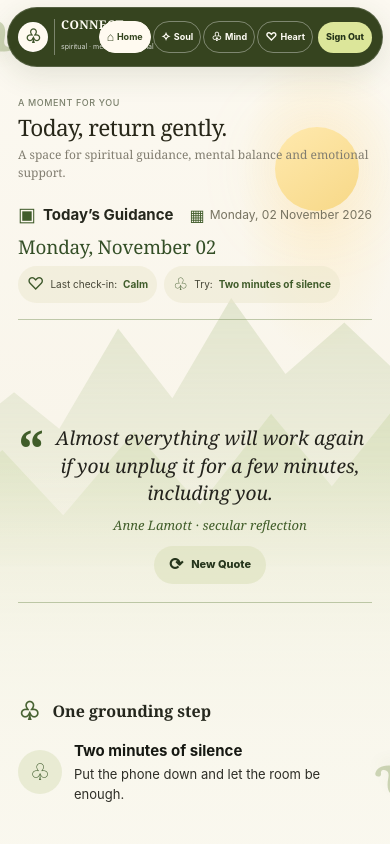
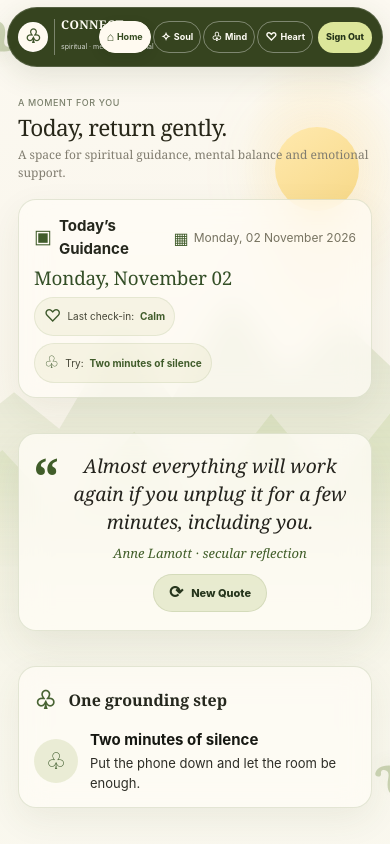
Before and after one commit to Likhitareddy17/Connect, a Flask app: page / in a window 390 px wide. Run offline with Flask 3, Linux system fonts and the light colour scheme; a user stored in the database is signed in; data that the repository does not hold is empty; some libraries are stand-ins or nearby versions.

Commit message:
style: add floating glass surfaces and responsive home interactions

```diff
--- a/static/home.css
+++ b/static/home.css
@@ -855,3 +855,140 @@
     font-size: 1.18rem;
   }
 }
+
+
+/* Floating wellness dashboard surfaces — light glass, no hard section dividers. */
+.home-page .home-content {
+  max-width: 1240px;
+  row-gap: clamp(12px, 1.8vh, 20px);
+  grid-template-rows: auto auto minmax(150px, 1fr) auto;
+}
+
+.home-page .daily-guidance,
+.home-page .reflection-section,
+.home-page .grounding-section {
+  border: 1px solid rgba(111, 137, 77, .19);
+  border-radius: 22px;
+  background: rgba(255, 253, 246, .68);
+  box-shadow: 0 12px 34px rgba(65, 76, 43, .075);
+  -webkit-backdrop-filter: blur(14px);
+  backdrop-filter: blur(14px);
+  transition: box-shadow .22s ease, background-color .22s ease, transform .22s ease;
+}
+
+.home-page .daily-guidance {
+  padding: 18px 22px 17px;
+  border-bottom: 1px solid rgba(111, 137, 77, .19);
+}
+
+.home-page .reflection-section {
+  width: min(100%, 1040px);
+  padding: 22px clamp(18px, 3vw, 32px);
+  border-bottom: 1px solid rgba(111, 137, 77, .19);
+  background: rgba(255, 253, 246, .76);
+  box-shadow: 0 16px 42px rgba(65, 76, 43, .09);
+}
+
+.home-page .grounding-section {
+  padding: 14px 22px;
+  border-bottom: 1px solid rgba(111, 137, 77, .19);
+}
+
+.home-page .daily-guidance:hover,
+.home-page .reflection-section:hover,
+.home-page .grounding-section:hover {
+  background: rgba(255, 254, 249, .82);
+  box-shadow: 0 16px 38px rgba(65, 76, 43, .11);
+}
+
+.home-page .guidance-chip {
+  border: 1px solid rgba(111, 137, 77, .13);
+  background: rgba(235, 231, 202, .38);
+  transition: transform .18s ease, background-color .18s ease, box-shadow .18s ease;
+}
+
+.home-page .guidance-chip:hover {
+  transform: translateY(-2px);
+  background: rgba(235, 231, 202, .68);
+  box-shadow: 0 5px 14px rgba(65, 76, 43, .08);
+}
+
+.home-page .new-quote-button {
+  border: 1px solid rgba(111, 137, 77, .16);
+  transition: transform .18s ease, background-color .18s ease, box-shadow .18s ease;
+}
+
+.home-page .new-quote-button:hover {
+  transform: translateY(-2px);
+  background: #dce5bd;
+  box-shadow: 0 7px 18px rgba(65, 76, 43, .12);
+}
+
+.home-page .new-quote-button:active {
+  transform: translateY(0) scale(.97);
+  box-shadow: none;
+}
+
+.home-page .topbar-nav a,
+.home-page .signout-button {
+  transition: transform .18s ease, background-color .18s ease, box-shadow .18s ease, color .18s ease;
+}
+
+.home-page .topbar-nav a:hover {
+  transform: translateY(-1px);
+  background: rgba(255, 253, 246, .16);
+  box-shadow: inset 0 0 0 1px rgba(255, 255, 255, .2);
+}
+
+.home-page .topbar-nav a.active,
+.home-page .topbar-nav a[aria-current="page"] {
+  background: #fffaf0;
+  color: #354b20;
+  box-shadow: 0 4px 12px rgba(20, 29, 12, .12);
+}
+
+.home-page .signout-button:hover {
+  transform: translateY(-1px);
+  box-shadow: 0 6px 16px rgba(20, 29, 12, .16);
+}
+
+.home-page .topbar-nav a:active,
+.home-page .signout-button:active {
+  transform: translateY(0) scale(.98);
+}
+
+.home-page .topbar-nav a:focus-visible,
+.home-page .signout-button:focus-visible,
+.home-page .new-quote-button:focus-visible {
+  outline: 2px solid #dce5bd;
+  outline-offset: 3px;
+}
+
+@media (max-width: 640px) {
+  .home-page .daily-guidance {
+    padding: 15px 15px 14px;
+    border-radius: 18px;
+  }
+
+  .home-page .reflection-section {
+    padding: 18px 14px;
+    border-radius: 18px;
+  }
+
+  .home-page .grounding-section {
+    padding: 14px 15px;
+    border-radius: 18px;
+  }
+}
+
+@media (prefers-reduced-motion: reduce) {
+  .home-page .daily-guidance,
+  .home-page .reflection-section,
+  .home-page .grounding-section,
+  .home-page .guidance-chip,
+  .home-page .new-quote-button,
+  .home-page .topbar-nav a,
+  .home-page .signout-button {
+    transition: none;
+  }
+}
```
